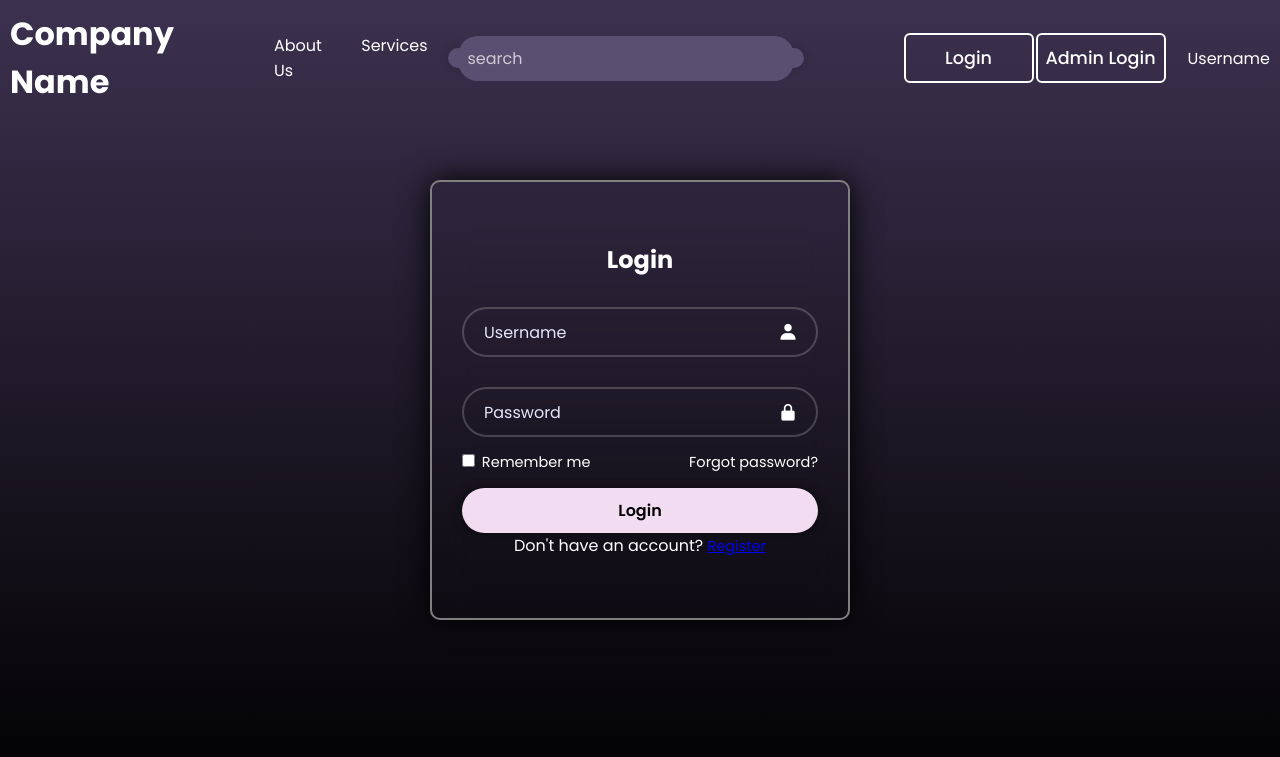
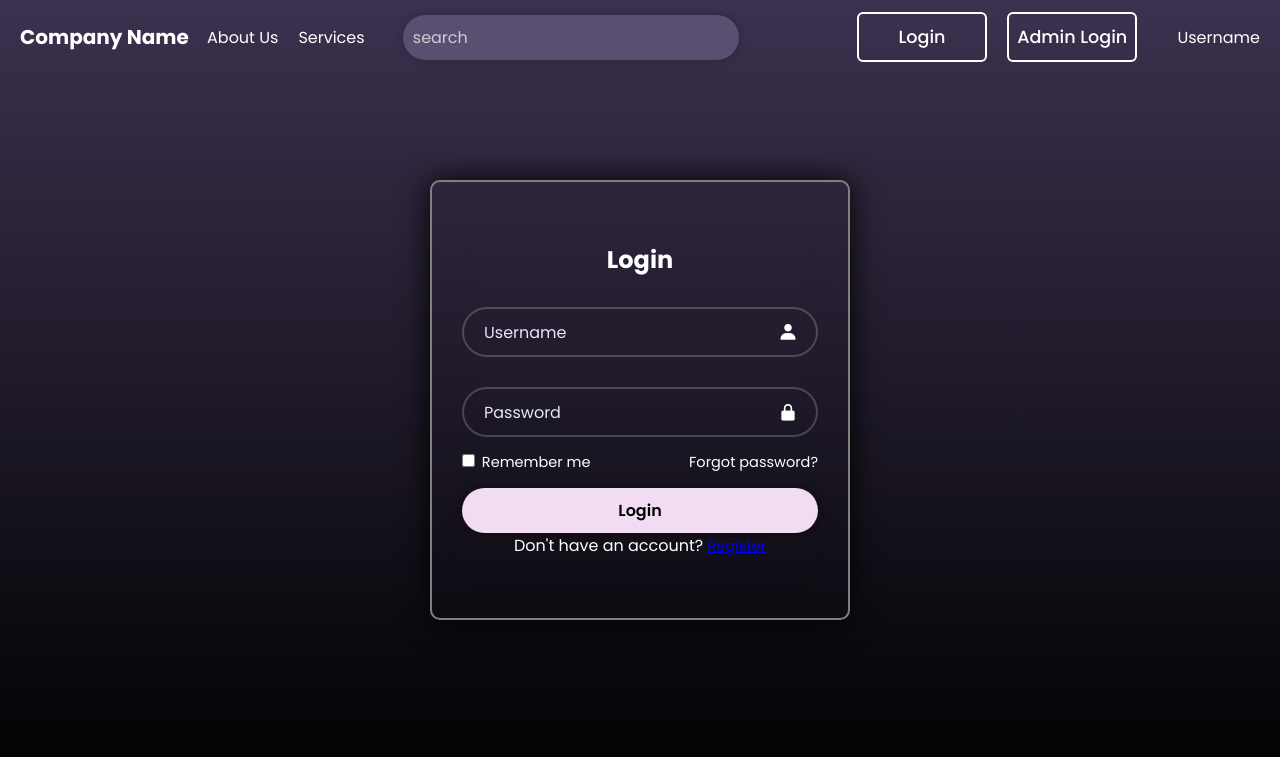
Before and after one commit to SohaibDM/SOEN287, a PHP site: page /login.html in a window 1280 px wide. Shown: the top 757 px of the page. Run offline with PHP 8.4, Linux system fonts and the light colour scheme.

Commit message:
fixed header on login page

```diff
--- a/style.css
+++ b/style.css
@@ -20,7 +20,6 @@ body {
 
 
 
-
  #header {
      display: flex;
      justify-content: space-between;
@@ -28,11 +27,14 @@ body {
      padding: 10px;
      width: 100%;
      box-sizing: border-box;
-    color: white
+     color: white;
+     padding-left: 20px;
+     padding-right: 20px;
  }
 
  #title h1 {
      margin: 0;
+     font-size: 20px;
  }
 
 
@@ -59,17 +61,16 @@ body {
      display: flex;
      align-items: center;
      padding: 10px;
-    border-radius: 20px;
+     border-radius: 40px;
      background-color: #5A4F70;
      box-shadow: 0 0 10px rgba(0, 0, 0, 0.2);
-    height: 20px;
+     height: 45px;
+
  }
 
  #search-bar input {
      border: none;
      outline: none;
-    padding: 10px;
-    border-radius: 20px;
      background-color: #5A4F70;
      color: white;
      flex: 1;
```
Lines whose indentation alone changed are shown as unchanged.
